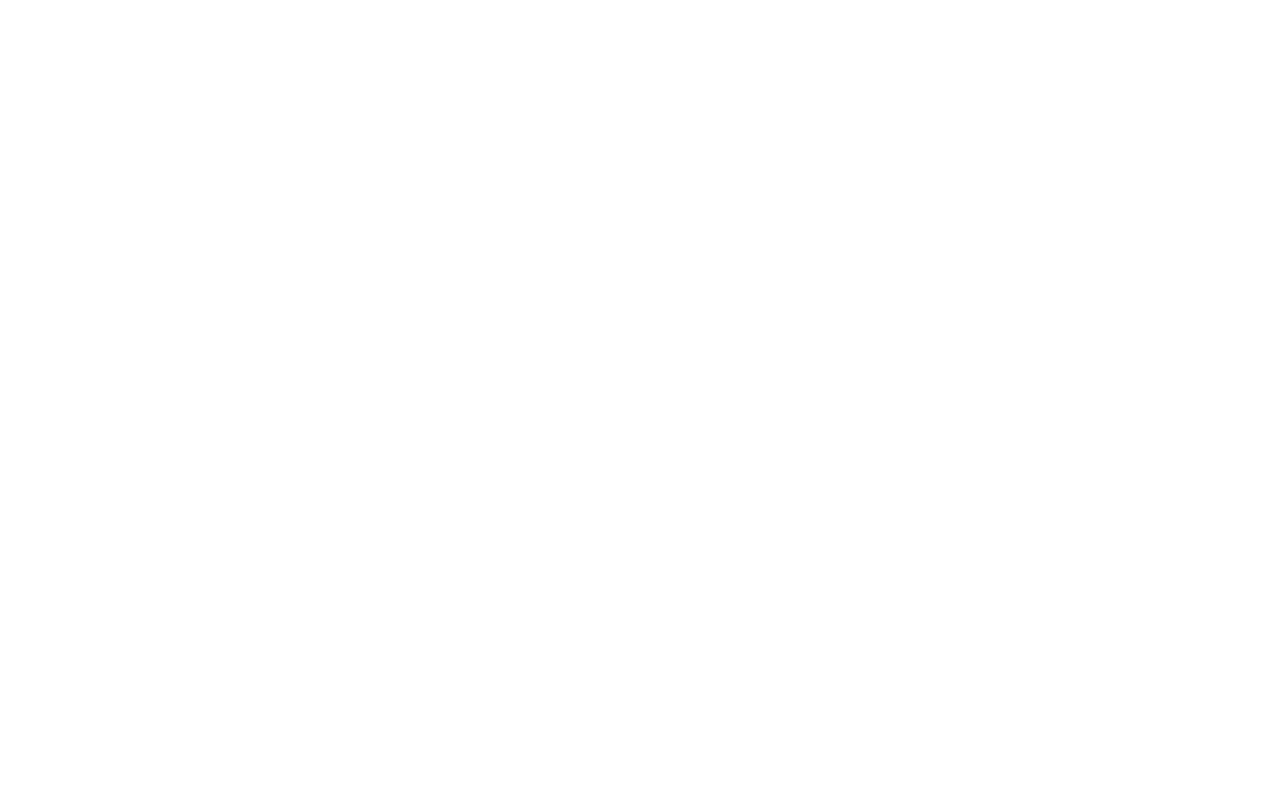
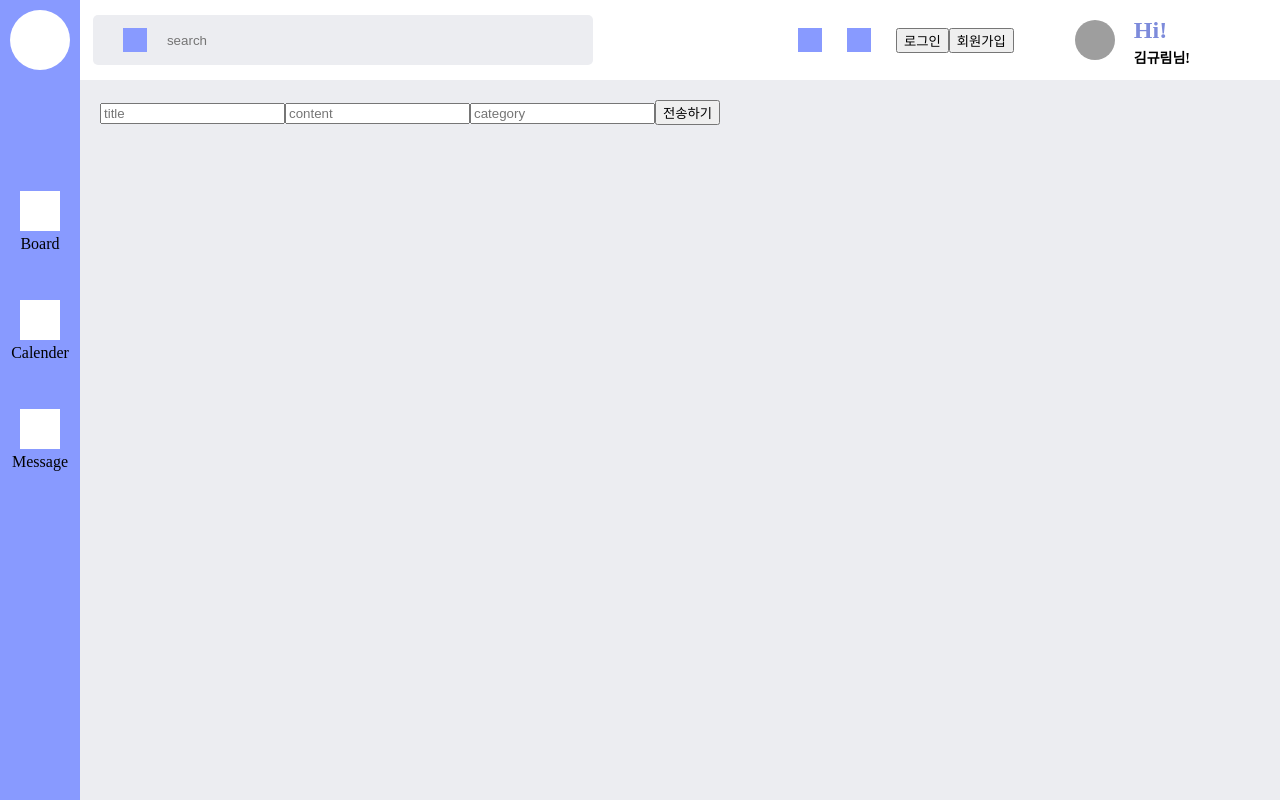
Before and after one commit to The-HangHae99-final/the-Final-FrontEnd, a React (Create React App) app: page /board in a window 1280 px wide. Before the commit this address had no page. Built offline with nearby package versions, Linux system fonts and the light colour scheme; grey boxes are pictures that could not be loaded.

Commit message:
board CRUD 테스트용

```diff
--- a/src/App.js
+++ b/src/App.js
@@ -32,11 +32,14 @@
 
   useEffect(() => {
     if (localStorage.getItem("myToken")) {
+      console.log("로그인되었습니다!");
       setIsLoggedIn(true);
     } else {
+      console.log("로그아웃되었습니다!");
+
       setIsLoggedIn(false);
     }
-  }, []);
+  }, [isLoggedIn]);
 
   return (
     <div>
@@ -56,7 +59,6 @@
                 />
               }
             >
-              <Route path="main" element={<Main />} />
               <Route path="board" element={<Board />} />
               <Route path="calender" element={<Calender />} />
               <Route path="message" element={<Message />} />
@@ -77,6 +79,8 @@
             }
           >
             <Route path="public" element={<Public />} />
+            <Route path="board" element={<Board />} />
+
             <Route
               path="auth/login/callback"
               element={<NaverLoginCallBack />}
--- a/src/elements/introMain/KakaoLoginCallBack.js
+++ b/src/elements/introMain/KakaoLoginCallBack.js
@@ -3,6 +3,8 @@
 import { useLocation } from "react-router-dom";
 import { setCookie } from "../../shared/cookie";
 import { useNavigate } from "react-router-dom";
+import { useDispatch } from "react-redux";
+import { login } from "../../redux/userReducer";
 
 const KakaoLoginCallback = () => {
   const [userInfo, setUserInfo] = useState({
@@ -13,6 +15,7 @@
   const { user_email, user_id, user_name } = userInfo;
   const location = useLocation();
   const navigate = useNavigate();
+  const dispatch = useDispatch();
 
   const getKakaoToken = () => {
     const code = location.search.split("=")[1];
@@ -24,7 +27,6 @@
       })
       .then((res) => {
         const token = res.data;
-        // setCookie("myToken", token);
         localStorage.setItem("myToken", token);
         axios
           .post(`http://52.78.168.151:3001/kakao/member`, {
@@ -40,13 +42,15 @@
               user_id,
               user_name,
             });
+            dispatch(login({ user_name, user_email, user_id }));
+
             axios
               .post(`http://52.78.168.151:3001/kakao/parsing`, {
                 user_email,
                 user_id,
                 user_name,
               })
-              .then((res) => navigate("/main"));
+              .then((res) => navigate("/board"));
           });
       })
       .catch((err) => console.log(err));
--- a/src/pages/Board.js
+++ b/src/pages/Board.js
@@ -1,4 +1,5 @@
-import React, { useState } from "react";
+import axios from "axios";
+import React, { useEffect, useState } from "react";
 import { useSelector } from "react-redux";
 
 const Board = () => {
@@ -6,20 +7,38 @@
     title: "",
     content: "",
     category: "",
+    user_id: "",
   });
 
-  const user = useSelector((state) => state.uses.value);
+  const user = useSelector((state) => state.user.value);
   console.log("data: ", data);
-  console.log("user: ", user);
+  console.log("user: ", user.user_id);
+  const userId = user.user_id;
 
   const handleChange = (e) => {
     const { name, value } = e.target;
     setDatas({ ...data, [name]: value });
   };
 
+  const handleSubmit = (e) => {
+    e.preventDefault();
+    axios
+      .post("http://52.78.168.151:3001/api/board/post", data, {
+        headers: {
+          Authorization: `Bearer ${localStorage.getItem("myToken")}`,
+        },
+      })
+      .then((res) => console.log(res))
+      .catch((error) => console.log(error));
+  };
+
+  useEffect(() => {
+    setDatas({ ...data, user_id: userId });
+  }, []);
+
   return (
     <div>
-      <form>
+      <form onSubmit={handleSubmit}>
         <input
           type="text"
           name="title"
```
